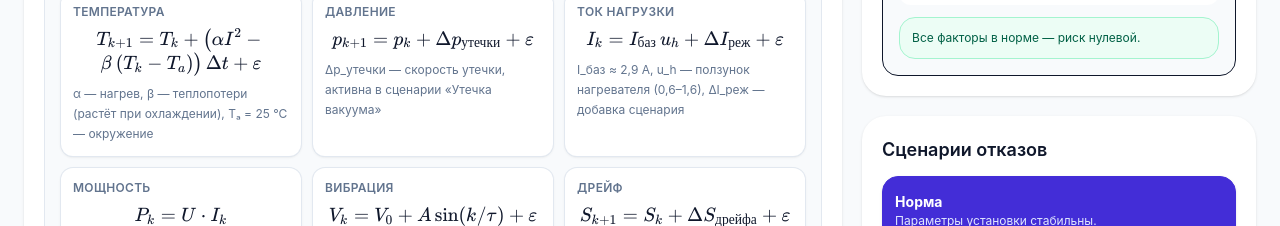
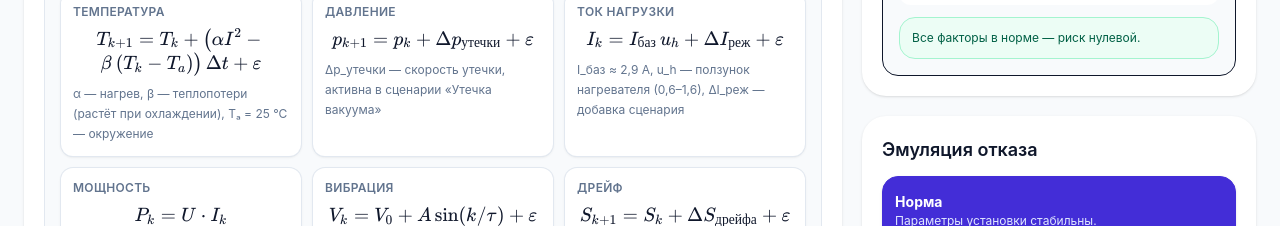
Before and after one commit to fidlow/digital-twin-lab, a React (Vite) app: page / in a window 1280 px wide. Shown: the part 1120-1346 px from the top of the page. Built offline with nearby package versions, Linux system fonts and the light colour scheme.

Commit message:
chore: rename «Сценарии отказов» → «Эмуляция отказа» in ControlsPanel

```diff
--- a/src/components/ControlsPanel.tsx
+++ b/src/components/ControlsPanel.tsx
@@ -108,7 +108,7 @@ export function ControlsPanel({
       </div>
 
       <div className="rounded-3xl bg-white p-5 shadow-sm">
-        <h2 className="text-lg font-semibold">Сценарии отказов</h2>
+        <h2 className="text-lg font-semibold">Эмуляция отказа</h2>
         <div className="mt-3 space-y-2">
           {(Object.entries(SCENARIOS) as [ModeKey, readonly [string, string]][]).map(([key, [name, desc]]) => (
             <button
```
